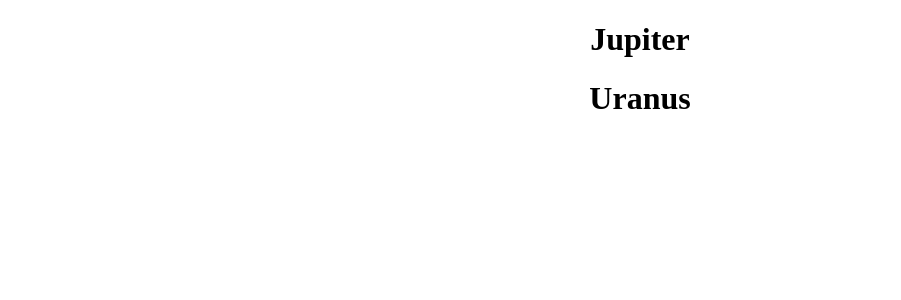
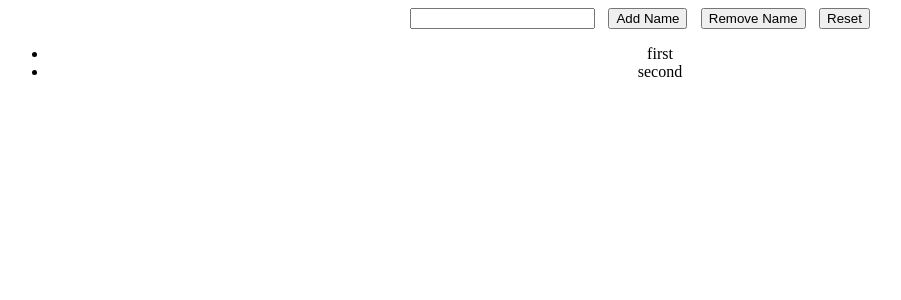
Before and after one commit to SunnyYajie/React-JS, a React (Create React App) app in the folder React Day 1-2/day-1-2/: page / in a window 1280 px wide. Shown: the top 300 px of the page, without its empty margins (0-901 px from the left). Built offline with nearby package versions, Linux system fonts and the light colour scheme.

Commit message:
Day 4 commit States

```diff
--- a/React Day 1-2/day-1-2/src/App.js
+++ b/React Day 1-2/day-1-2/src/App.js
@@ -1,29 +1,104 @@
 import styles from './App.module.css';
-import {Planets} from './Planets';
+import { Planets } from './Planets';
+import { useState } from 'react';
 
 
 
 function App() {
-  const planets = [
-    {name: 'Earth', isGasPlanet: false},
-    {name: 'Jupiter', isGasPlanet: true},
-    {name: 'Mars', isGasPlanet: false},
-    {name: 'Uranus', isGasPlanet: true},
-  ];
+  // Exercise 3
+  // const planets = [
+  //   {name: 'Earth', isGasPlanet: false},
+  //   {name: 'Jupiter', isGasPlanet: true},
+  //   {name: 'Mars', isGasPlanet: false},
+  //   {name: 'Uranus', isGasPlanet: true},
+  // ];
+
+  // Exercise 4:
+
+  // const [input, setInput] = useState("");
+  // const [displayText, setDisplayText] = useState("");
+  // const [textColor, setColor] = useState("");
+
+  // const changeTextAndColor = (event) => {
+  //   setDisplayText(input)
+  //   setColor(input)
+  // };
+
+  const [nameList, setList] = useState(['first', 'second']);
+  const [name, setName] = useState('');
+
+  const changeInput = (event) => {
+    setName(event.target.value);
+  };
+
+  const addName = () => {
+    if (!name) return;
+
+    setList(prev => [name, ...prev]);
+    setName('');
+  };
+
+  const removeName = () => {
+    if (!name) return;
+
+    setList(prev => prev.filter(item => item !== name));
+    setName('');
+  };
+
+  const resetList = () => {
+    setList([]);
+    setName('');
+  };
+
   return (
+
+    <div className={styles.App}>
+      <input
+        value={name}
+        type="text"
+        onChange={changeInput}
+        style={{ marginRight: "1em" }}
+      />
+
+      <button onClick={addName} style={{ marginRight: "1em" }}>
+        Add Name
+      </button>
+
+      <button onClick={removeName} style={{ marginRight: "1em" }}>
+        Remove Name
+      </button>
+
+      <button onClick={resetList}>
+        Reset
+      </button>
+
+      <ul>
+        {nameList.map((item, index) => (
+          <li key={index}>{item}</li>
+        ))}
+      </ul>
+    </div>
+
+
     // Exercise 1:
     // <div className={styles.App}>
     //   <Character name="Sherbert" position="Bartender" company="Ice Factory" salary={69.99} />
     //   <Character name="Lerbert" position="Barista" company="Bowl Company" salary={49.69} />
     // </div>
 
-    <div className={styles.App}>
-      {planets.map((planet, index) => {
-        return (
-          <h1><Planets name={planet.name} isGasPlanet={planet.isGasPlanet} /></h1>
-        )
-      })}
-    </div>
+    // Exercise 3
+    // <div className={styles.App}>
+    //   {planets.map((planet, index) => {
+    //     return (
+    //       <h1><Planets name={planet.name} isGasPlanet={planet.isGasPlanet} /></h1>
+    //     )
+    //   })}
+    // </div>
+
+    // Exercise 4:
+    /* <input type="text" onChange={changeInput} style={{ marginRight: "1em" }} />
+      <button onClick={changeTextAndColor}>Confirm</button>
+      <h1 style={{ color: textColor }}>The Color is {displayText}</h1> */
   );
 }
 
```
Also changed, not shown: React Day 1-2/day-1-2/React Notes Day 1.txt.
